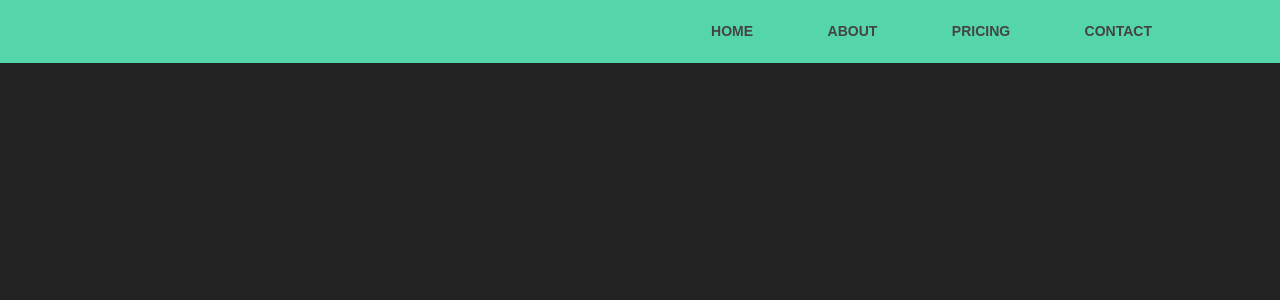
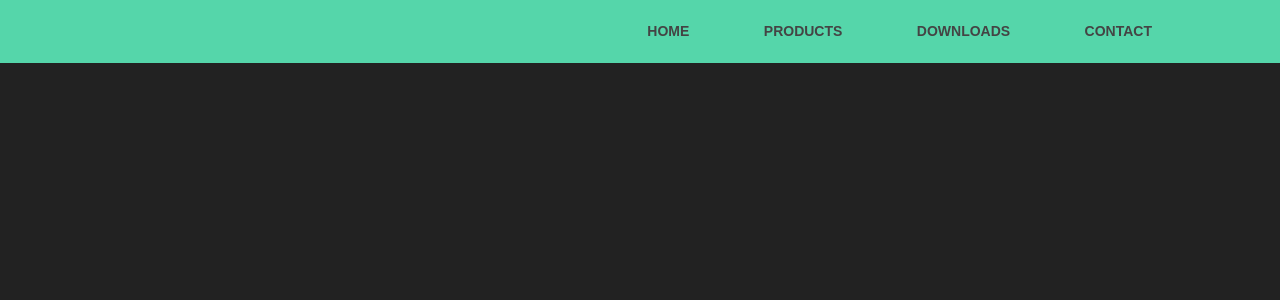
Before and after one commit to beastofrock/php, a PHP site: page / in a window 1280 px wide. Shown: the top 300 px of the page. Run offline with PHP 8.4, Linux system fonts and the light colour scheme.

Commit message:
Update index.php

```diff
--- a/index.php
+++ b/index.php
@@ -7,13 +7,12 @@
 <header>
     <div class="container">
       <h1 class="logo"></h1>
-
       <nav>
         <ul>
-          <li><a href="#">Home</a></li>
-          <li><a href="#">About</a></li>
-          <li><a href="#">Pricing</a></li>
-          <li><a href="#">Contact</a></li>
+          <li><a href="#">home</a></li>
+          <li><a href="#">products</a></li>
+          <li><a href="#">downloads</a></li>
+          <li><a href="#">contact</a></li>
         </ul>
       </nav>
     </div>
```
